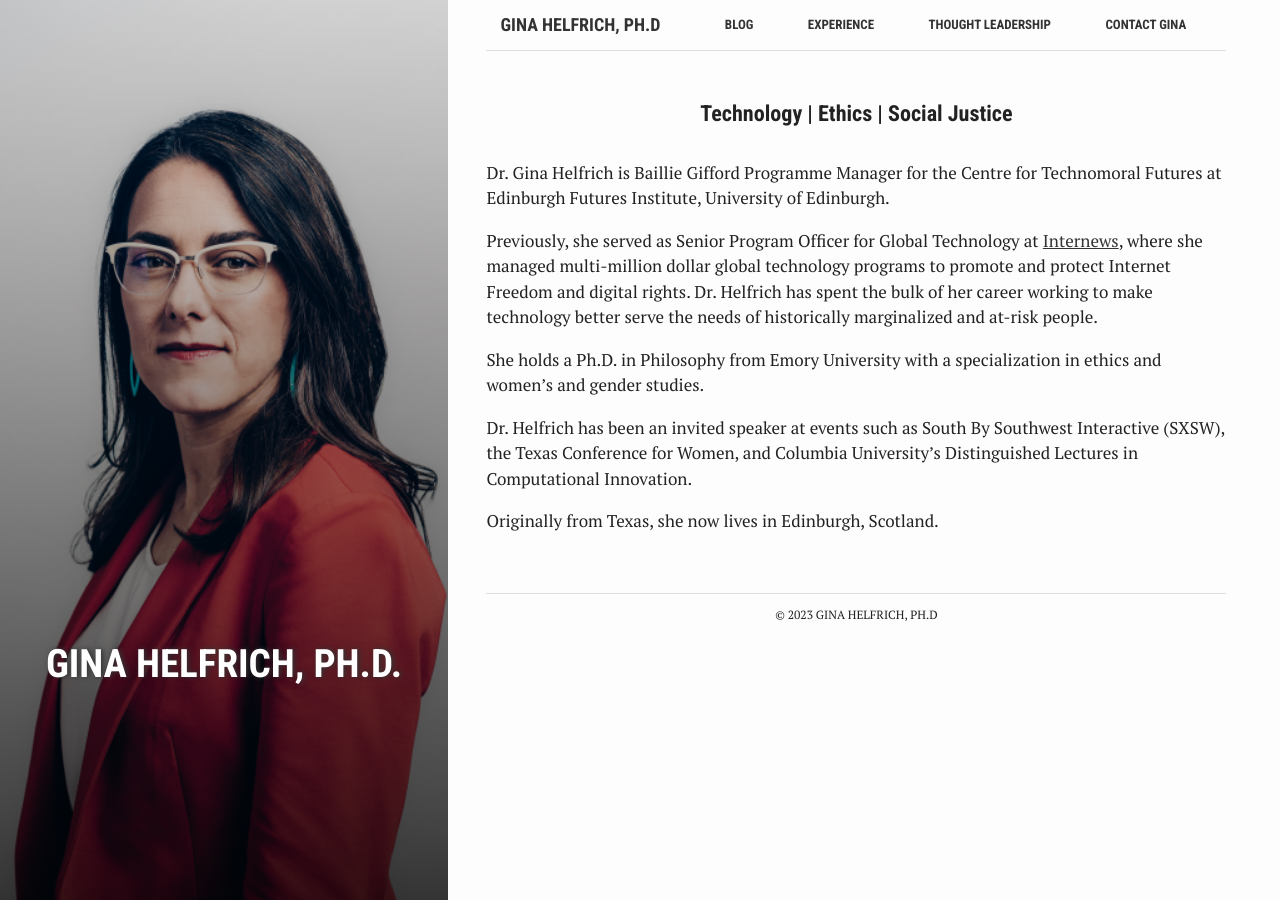
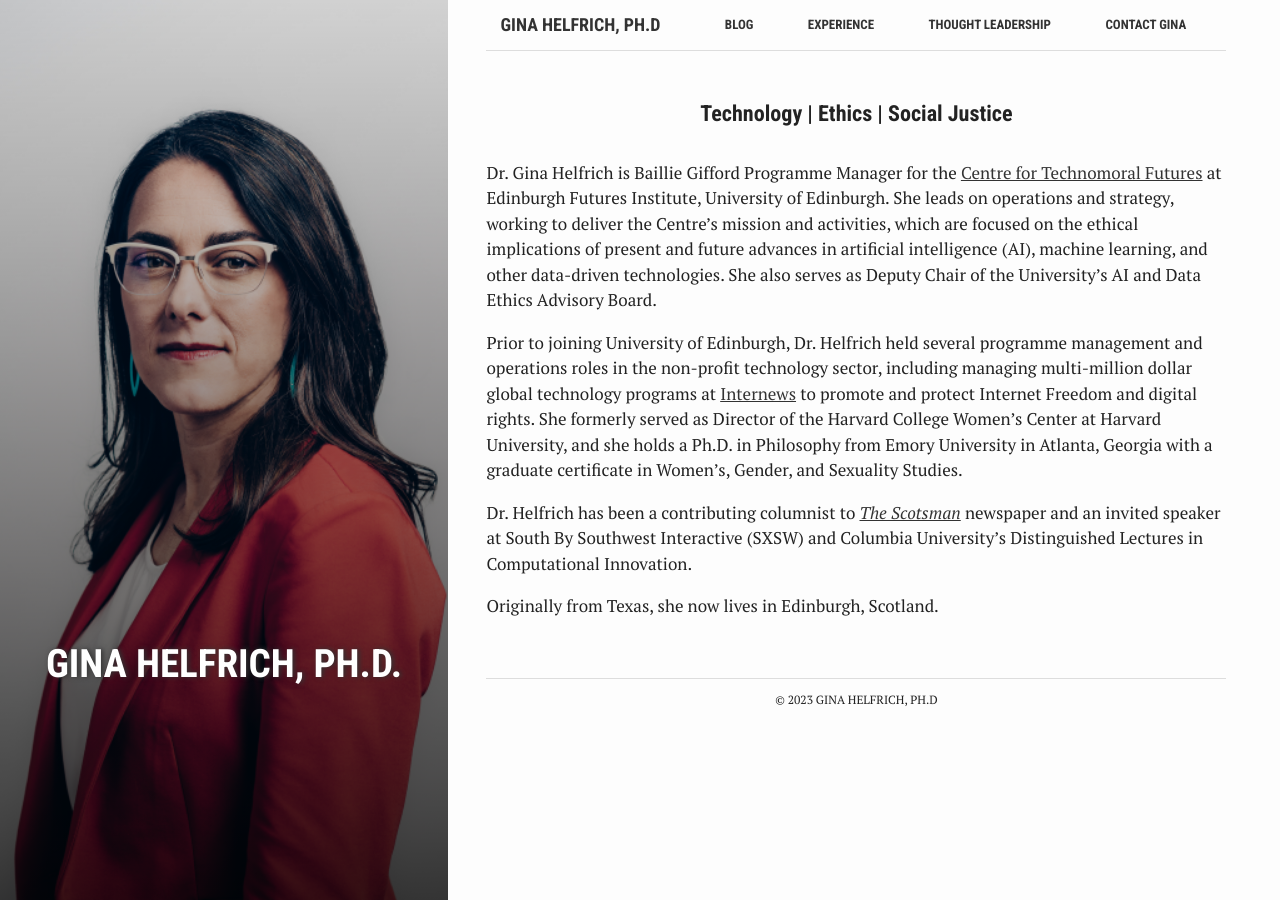
Before and after one commit to Dr-G/Dr-G.github.io, a Jekyll site: the page built from index.md, in a window 1280 px wide. Built offline with Jekyll 4.4.1, drawn with Linux system fonts in a browser that asks for light colours.

Commit message:
Update index.md
bio edit, update mastodon link

```diff
--- a/index.md
+++ b/index.md
@@ -10,14 +10,12 @@ crawlertitle: "Gina Helfrich, Ph.D. | About"
 
 <h4 align="center">Technology | Ethics | Social Justice</h4>
 
-Dr. Gina Helfrich is Baillie Gifford Programme Manager for the Centre for Technomoral Futures at Edinburgh Futures Institute, University of Edinburgh.
+Dr. Gina Helfrich is Baillie Gifford Programme Manager for the [Centre for Technomoral Futures](https://technomoralfutures.uk) at Edinburgh Futures Institute, University of Edinburgh. She leads on operations and strategy, working to deliver the Centre's mission and activities, which are focused on the ethical implications of present and future advances in artificial intelligence (AI), machine learning, and other data-driven technologies. She also serves as Deputy Chair of the University's AI and Data Ethics Advisory Board.
 
-Previously, she served as Senior Program Officer for Global Technology at [Internews](https://globaltech.internews.org/), where she managed multi-million dollar global technology programs to promote and protect Internet Freedom and digital rights. Dr. Helfrich has spent the bulk of her career working to make technology better serve the needs of historically marginalized and at-risk people.
+Prior to joining University of Edinburgh, Dr. Helfrich held several programme management and operations roles in the non-profit technology sector, including managing multi-million dollar global technology programs at [Internews](https://globaltech.internews.org/) to promote and protect Internet Freedom and digital rights. She formerly served as Director of the Harvard College Women’s Center at Harvard University, and she holds a Ph.D. in Philosophy from Emory University in Atlanta, Georgia with a graduate certificate in Women's, Gender, and Sexuality Studies.
 
-She holds a Ph.D. in Philosophy from Emory University with a specialization in ethics and women's and gender studies.
-
-Dr. Helfrich has been an invited speaker at events such as South By Southwest Interactive (SXSW), the Texas Conference for Women, and Columbia University’s Distinguished Lectures in Computational Innovation.
+Dr. Helfrich has been a contributing columnist to <em>[The Scotsman](https://www.scotsman.com/)</em> newspaper and an invited speaker at South By Southwest Interactive (SXSW) and Columbia University’s Distinguished Lectures in Computational Innovation.
 
 Originally from Texas, she now lives in Edinburgh, Scotland.
 
-<a rel="me" href="https://mastodon.social/@ginahelfrich"></a>
+<a rel="me" href="https://techpolicy.social/@ginahelfrich"></a>
```
